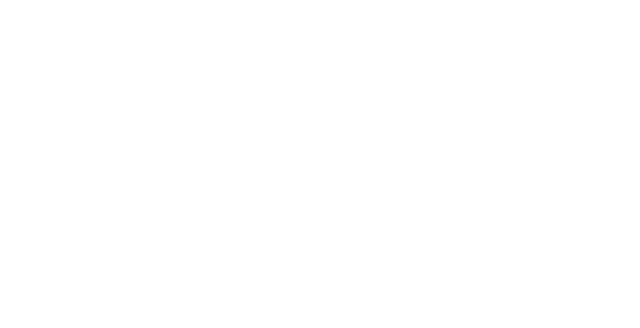
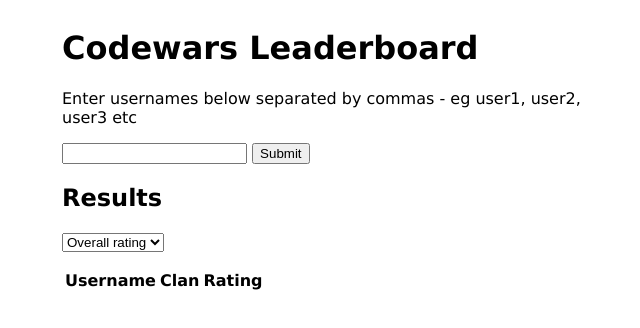
Before and after one commit to Temceo/codewars_lead_board, a plain HTML site: page index.html in a window 1280 px wide. Shown: the whole page, without its empty margins (308-948 px from the left). Drawn offline with Linux system fonts and the light colour scheme.

Commit message:
add input form, select dropdown, results section and leaderboard table.  Complete css (#10)

```diff
--- a/index.html
+++ b/index.html
@@ -10,7 +10,33 @@
 </head>
 
 <body>
+  <main>
+    <h1>Codewars Leaderboard</h1>
+    <form>
+      <label for="username">Enter usernames below separated by commas - eg user1, user2, user3 etc</label>
+      <input type="text" name="username" id="username">
+      <button type="submit">Submit</button>
+    </form>
+    <section class="results">
+      <!-- results of search to go here -->
+      <h2>Results</h2>
+      <label for="results-dropdown"></label>
+      <select name="results-dropdown" id="results-dropdown">
+        <option value="overall">Overall rating</option>
+      </select>
+      <!-- leader board table -->
+      <table class="leader-board">
+        <thead>
+          <tr>
+            <th scope="col">Username</th>
+            <th scope="col">Clan</th>
+            <th scope="col">Rating</th>
+          </tr>
+        </thead>
+      </table>
+    </section>
 
+  </main>
 </body>
 
 </html>
--- a/style.css
+++ b/style.css
@@ -0,0 +1,22 @@
+body {
+  display: grid;
+  place-content: center;
+  font-family: Verdana, Geneva, Tahoma, sans-serif;
+}
+
+main {
+  margin: 0 auto;
+  display: grid;
+  grid-template-columns: 1fr;
+  width: 90%;
+  max-width: 600px;
+}
+
+form label {
+  display: inline-block;
+  margin-bottom: 1rem;
+}
+
+.leader-board {
+  margin-top: 1rem;
+}
```
